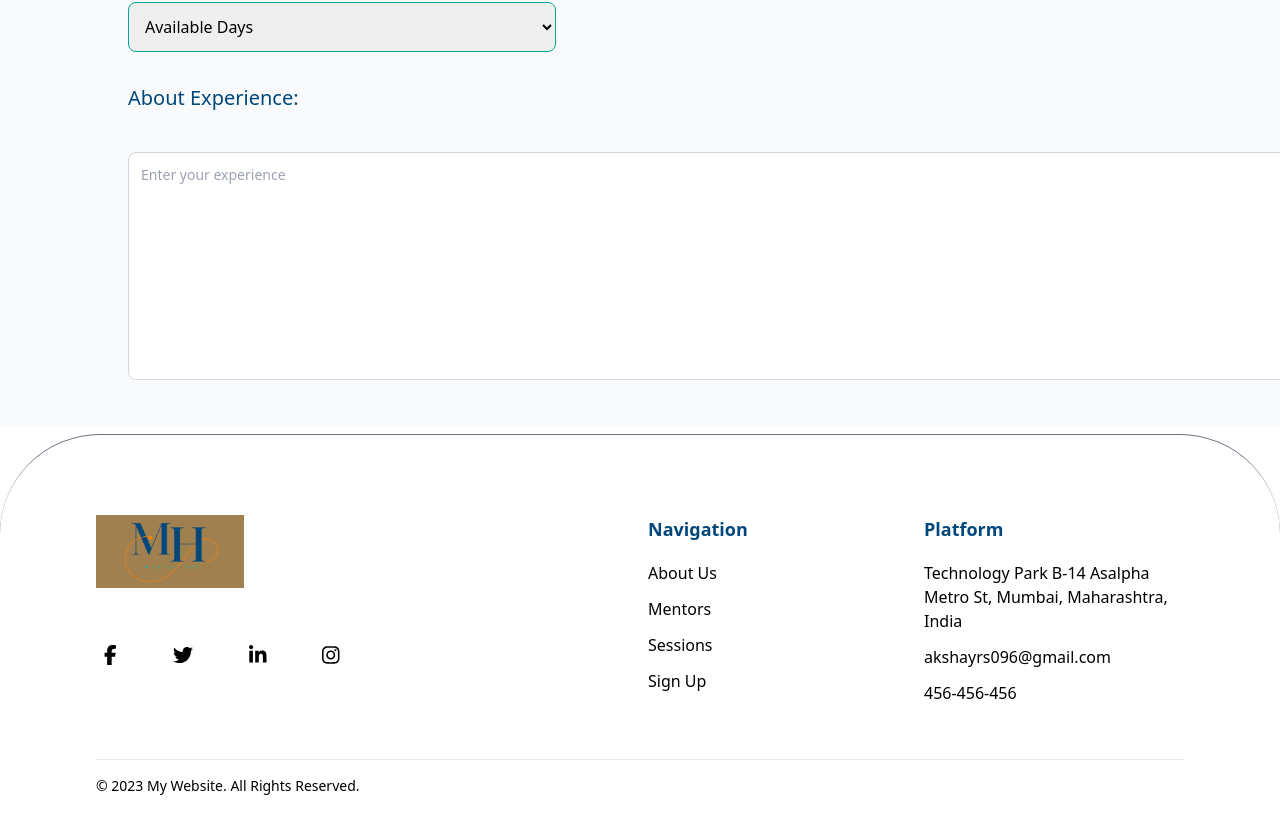
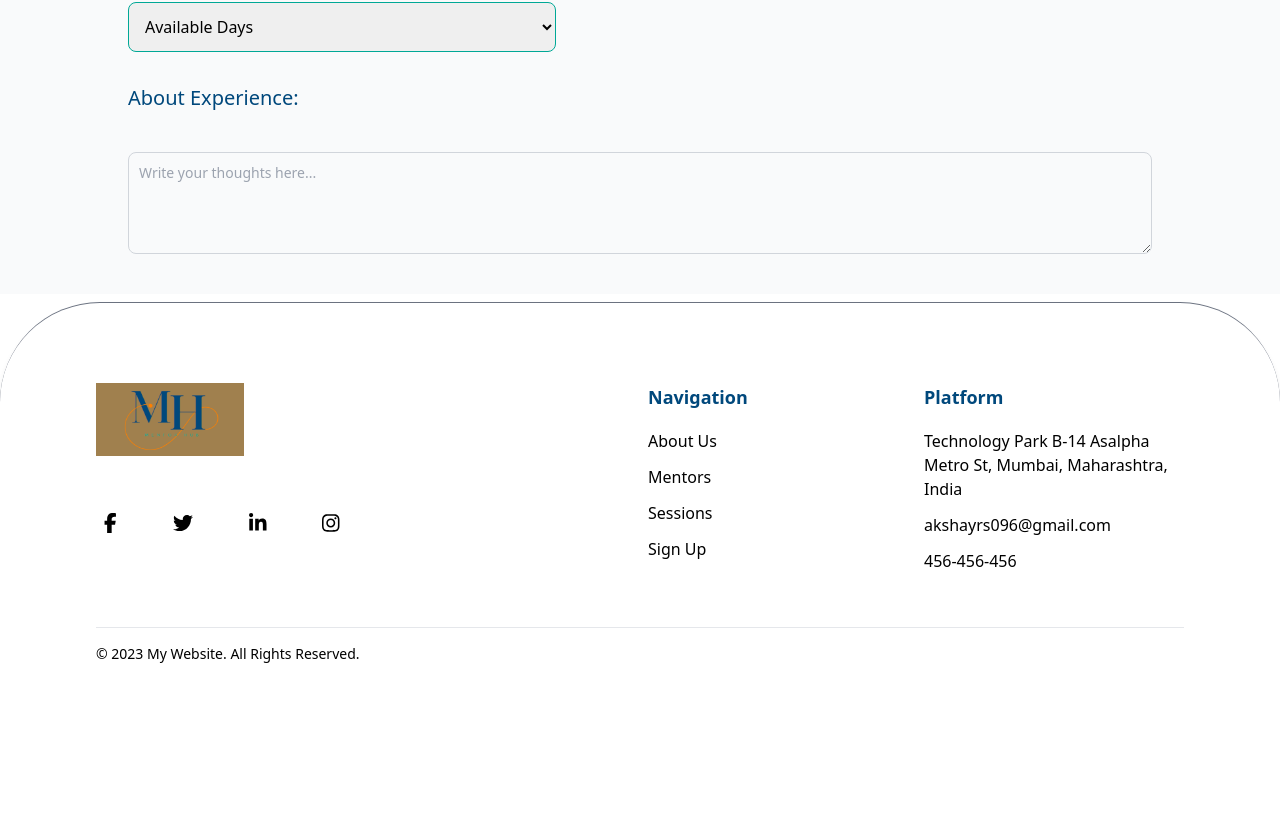
Before and after one commit to Akshay200228/Lean-Platform-Task, a React (Vite) app: page /personalInfo in a window 1280 px wide. Shown: the part 1020-1854 px from the top of the page. After the commit the page ends 1740 px from the top, so only its background shows below. Built offline with nearby package versions, Linux system fonts and the light colour scheme.

Commit message:
PersonalInfo Section fix

```diff
--- a/src/pages/PersonalInfo.jsx
+++ b/src/pages/PersonalInfo.jsx
@@ -1,8 +1,7 @@
 import React, { useState } from 'react';
 import styles from '../style';
 import { form } from '../assets';
-import { Textarea } from '@material-tailwind/react';
-// import { CategoryForm } from '../components';
+
 
 const PersonalInfo = () => {
   const [profileImage, setProfileImage] = useState(null);
@@ -183,13 +182,7 @@ const PersonalInfo = () => {
       <div className={`${styles.paddingX} mt-8`}>
         <h2 className="mb-6 text-xl font-sans text-start sm:mb-10 text-[#00487C]">About Experience:</h2>
         <div className="flex items-center justify-between">
-          <div className="mr-2">
-            <Textarea
-              id="experience"
-              className="w-[304px] h-36 sm:w-[1164px] sm:h-[228px] p-3 border border-gray-300 rounded-lg resize-none focus:outline-none focus:border-blue-500 bg-white"
-              placeholder="Enter your experience"
-            />
-          </div>
+          <textarea rows="4" className="block p-2.5 w-full text-sm text-gray-900 bg-gray-50 rounded-lg border border-gray-300 focus:ring-blue-500 focus:border-blue-500 dark:bg-gray-700 dark:border-gray-600 dark:placeholder-gray-400 dark:text-white dark:focus:ring-blue-500 dark:focus:border-blue-500" placeholder="Write your thoughts here..."></textarea>
         </div>
       </div>
 
```
